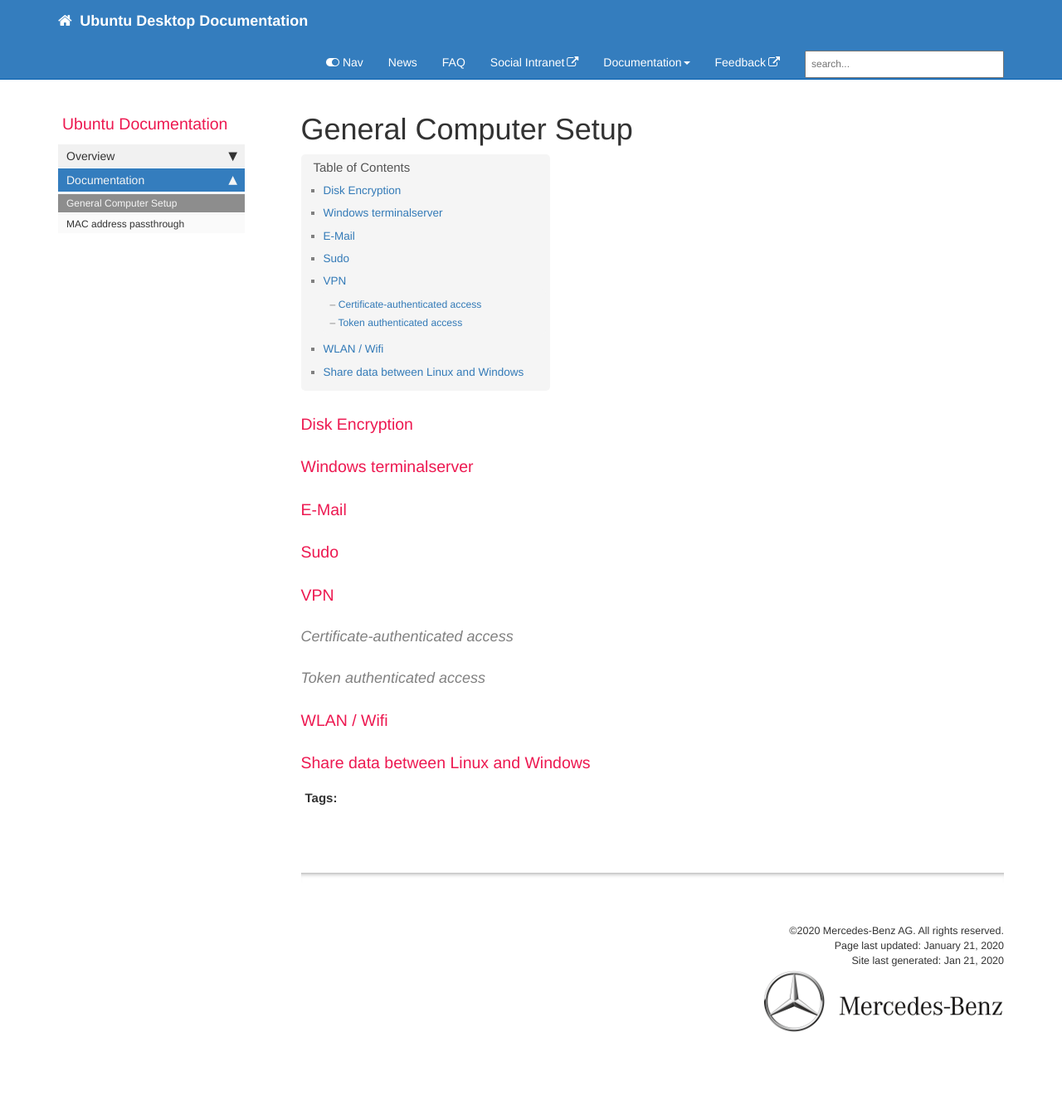
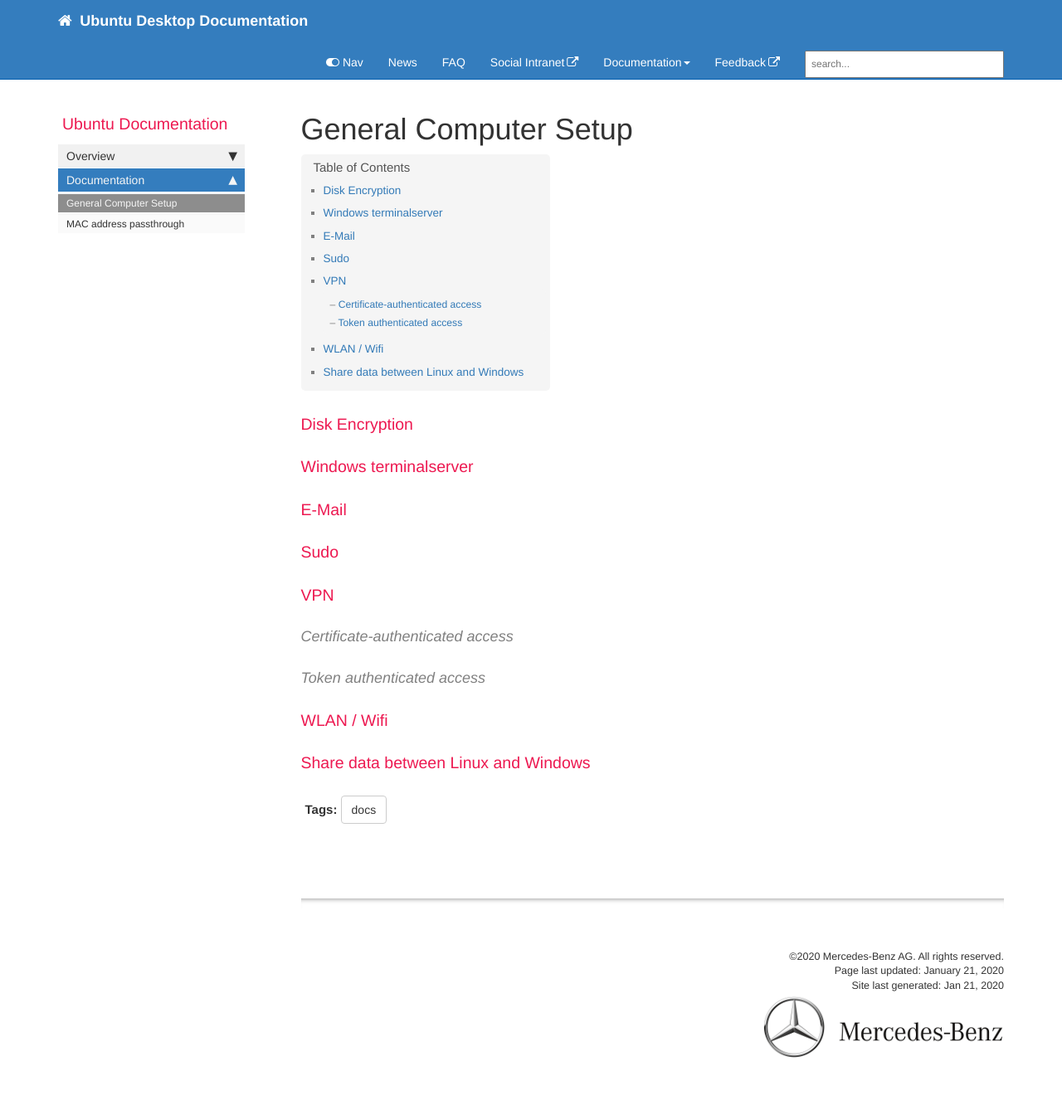
Before and after one commit to RajputPawan/Prometheus, a Jekyll site: the page built from pages/docs/generalsetup.md, in a window 1280 px wide. Shown: the whole page at 83% size. Built offline with Jekyll 4.4.1, drawn with Linux system fonts in a browser that asks for light colours; comment, search, counter and statistics services are not loaded; before the commit the page ends 1307 px from its top, so only the background shows below that.

Commit message:
add tag docs

```diff
--- a/_data/tags.yml
+++ b/_data/tags.yml
@@ -13,3 +13,4 @@
   - news
   - troubleshooting
   - mobile
+  - docs
```
